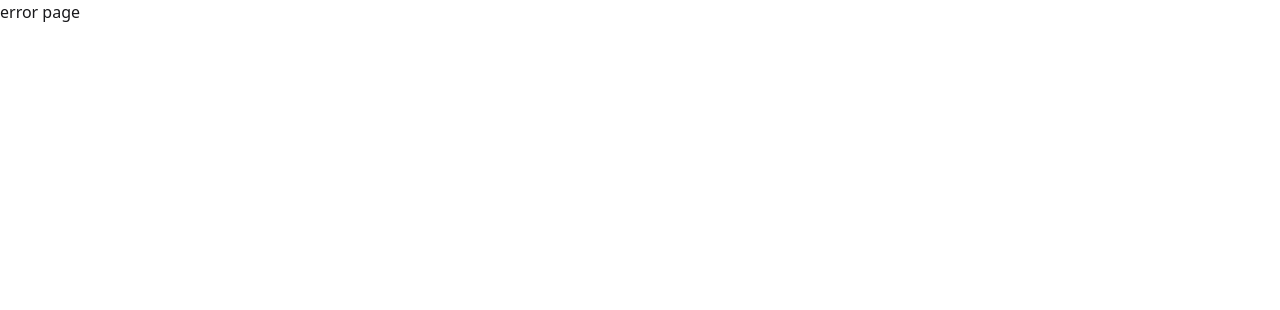
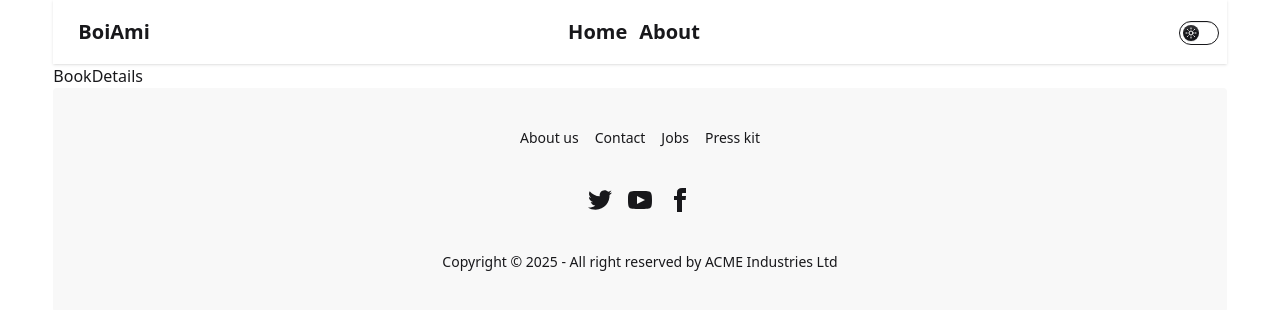
Before and after one commit to tahrimsakib/book-web, a React (Vite) app: page /BookDetails/1 in a window 1280 px wide. Before the commit this address had no page. Shown: the top 310 px of the page. Built offline with nearby package versions, Linux system fonts and the light colour scheme.

Commit message:
added BookDetails

```diff
--- a/src/Componenet/Navbar.jsx
+++ b/src/Componenet/Navbar.jsx
@@ -1,11 +1,16 @@
 import React from "react";
 import Theme from "./Theme";
+import { Link } from "react-router";
 
 const Navbar = () => {
   const Links = (
     <>
-      <li className="mr-2">Home</li>
-      <li className="mr-2">About</li>
+      <Link to="/">
+        <li className="mr-3 font-semibold text-xl">Home</li>
+      </Link>
+      <Link to="/about">
+        <li className="mr-3 font-semibold text-xl">About</li>
+      </Link>
     </>
   );
   return (
@@ -36,13 +41,13 @@ const Navbar = () => {
             {Links}
           </ul>
         </div>
-        <a className="btn btn-ghost text-xl">BoiAMi</a>
+        <a className="btn btn-ghost text-xl">BoiAmi</a>
       </div>
       <div className="navbar-center hidden lg:flex">
         <ul className="menu menu-horizontal px-1">{Links}</ul>
       </div>
       <div className="navbar-end">
-       <Theme></Theme>
+        <Theme></Theme>
       </div>
     </div>
   );
--- a/src/Routes/Routes.jsx
+++ b/src/Routes/Routes.jsx
@@ -3,6 +3,8 @@ import { createBrowserRouter } from "react-router";
 import Root from "../pages/Root/Root";
 import ErrorPage from "../pages/Errorpage/ErrorPage";
 import Home from "../pages/Home";
+import About from "../pages/About/About";
+import BookDetails from "../pages/Books/BookDetails";
 
 export const router = createBrowserRouter([
   {
@@ -16,6 +18,14 @@ export const router = createBrowserRouter([
         path: "/",
         Component: Home,
       },
+      {
+        path: "/about",
+        Component: About,
+      },
+      {
+        path: "/BookDetails/:id",
+        Component: BookDetails,
+      },
     ],
   },
 ]);
--- /dev/null
+++ b/src/pages/About/About.jsx
@@ -0,0 +1,11 @@
+import React from "react";
+
+const About = () => {
+  return (
+    <div>
+      <h1>about</h1>
+    </div>
+  );
+};
+
+export default About;
--- a/src/pages/Book.jsx
+++ /dev/null
@@ -1,37 +0,0 @@
-import { Star } from "lucide-react";
-import React from "react";
-
-const Book = ({ b }) => {
-  console.log(b);
-  const { author, bookName, image, publisher, rating, tags, yearOfPublishing } =
-    b;
-  return (
-    <div className="card bg-base-100 w-96 shadow-2xl p-4">
-      <figure className="p-3 bg-gray-200 w-4/5 mx-auto">
-        <img className="h-[166px]" src={image} alt="Shoes" />
-      </figure>
-      <div className="card-body">
-        <div className="flex justify-between  gap-5 text-amber-600">
-          {tags.map((tag) => (
-            <button className="bg-gray-300 p-1.5 rounded-xl font-semibold">
-              {tag}{" "}
-            </button>
-          ))}
-        </div>
-        <div className="flex items-center justify-between">
-          <h2 className="text-2xl font-semibold">{bookName}</h2>
-          <h3>{yearOfPublishing}</h3>
-        </div>
-        <h2 className="text-xl">By: {author}</h2>
-        <div className="card-actions justify-between">
-          <div className="badge badge-outline">{publisher}</div>
-          <div className="badge badge-outline">
-            {rating} <Star></Star>{" "}
-          </div>
-        </div>
-      </div>
-    </div>
-  );
-};
-
-export default Book;
--- /dev/null
+++ b/src/pages/Books/Book.jsx
@@ -0,0 +1,48 @@
+import { Star } from "lucide-react";
+import React from "react";
+import { Link } from "react-router";
+
+const Book = ({ b }) => {
+  console.log(b);
+  const {
+    bookId,
+    author,
+    bookName,
+    image,
+    publisher,
+    rating,
+    tags,
+    yearOfPublishing,
+  } = b;
+  return (
+    <Link to={`/BookDetails/${bookId}`}>
+      <div className="card bg-base-100 w-96 shadow-2xl p-4">
+        <figure className="p-3 bg-gray-200 w-4/5 mx-auto">
+          <img className="h-[166px]" src={image} alt="Shoes" />
+        </figure>
+        <div className="card-body">
+          <div className="flex justify-between  gap-5 text-amber-600">
+            {tags.map((tag) => (
+              <button className="bg-gray-300 p-1.5 rounded-xl font-semibold">
+                {tag}{" "}
+              </button>
+            ))}
+          </div>
+          <div className="flex items-center justify-between">
+            <h2 className="text-2xl font-semibold">{bookName}</h2>
+            <h3>{yearOfPublishing}</h3>
+          </div>
+          <h2 className="text-xl">By: {author}</h2>
+          <div className="card-actions justify-between items-center font-medium ">
+            <div className=" bg-gray-300 p-1 rounded-[6px]">{publisher}</div>
+            <div className=" flex gap-2 items-center">
+              {rating} <Star></Star>{" "}
+            </div>
+          </div>
+        </div>
+      </div>
+    </Link>
+  );
+};
+
+export default Book;
--- /dev/null
+++ b/src/pages/Books/BookDetails.jsx
@@ -0,0 +1,11 @@
+import React from "react";
+
+const BookDetails = () => {
+  return (
+    <div>
+      <h1>BookDetails</h1>
+    </div>
+  );
+};
+
+export default BookDetails;
--- a/src/pages/Books.jsx
+++ b/src/pages/Books/Books.jsx
@@ -2,6 +2,7 @@ import React from "react";
 import Book from "./Book";
 
 const Books = ({ data }) => {
+  console.log(data);
   return (
     <div className="grid grid-cols-2 lg:grid-cols-3 gap-4">
       {data.map((b) => (
--- a/src/pages/Home.jsx
+++ b/src/pages/Home.jsx
@@ -1,11 +1,11 @@
 import React from "react";
 import Banner from "../Componenet/Banner";
 import { useLoaderData } from "react-router";
-import Books from "./Books";
+import Books from "./Books/Books";
 
 const Home = () => {
   const data = useLoaderData();
-  console.log(data)
+  console.log(data);
   return (
     <div>
       <Banner></Banner>
```
